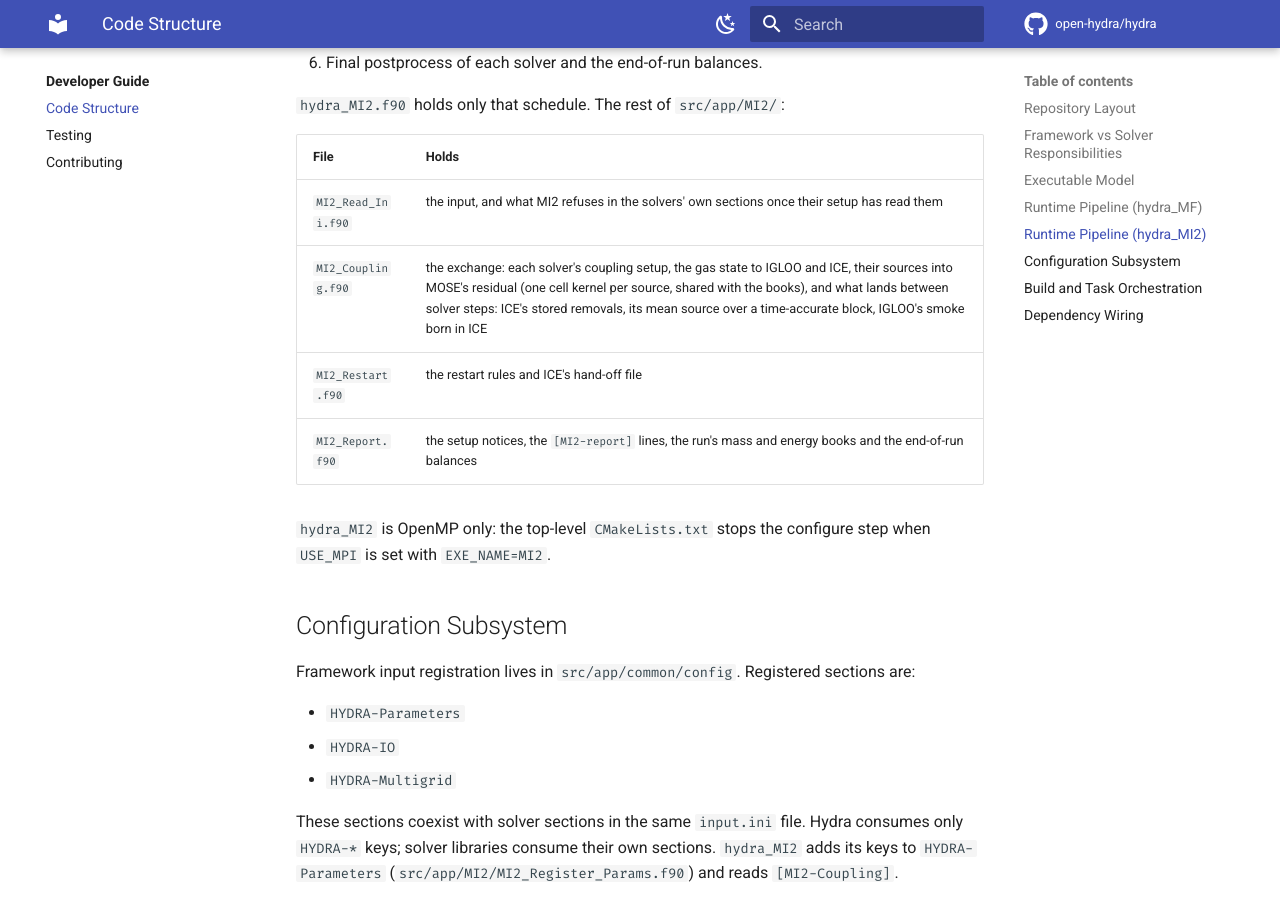
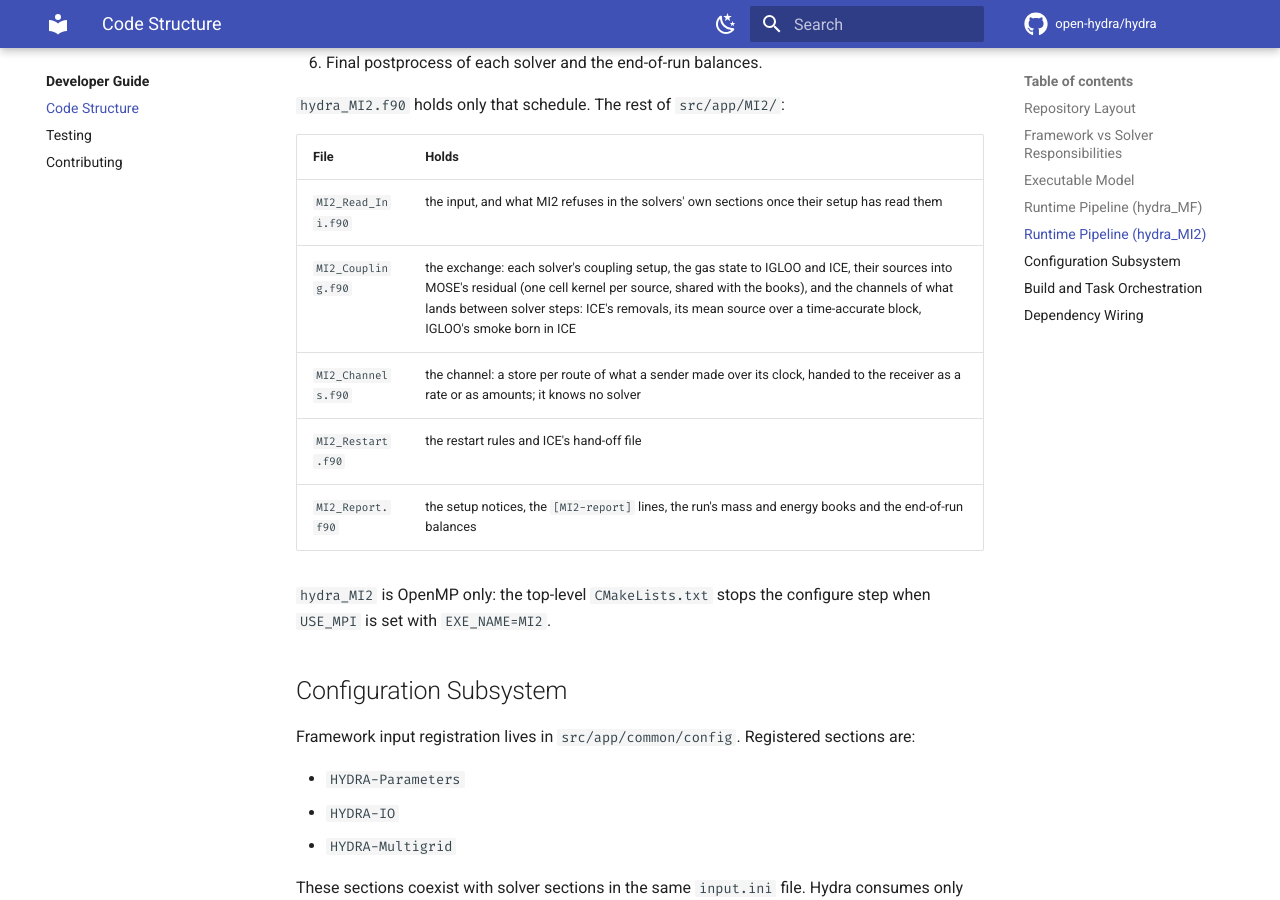
Before and after one commit to open-hydra/hydra, an MkDocs documentation site: the page built from docs/development/structure.md, in a window 1280 px wide and 900 px high, scrolled down 2615 px. Built offline with MkDocs 1.6.1 and Material for MkDocs 9.7.7, drawn with Linux system fonts in a browser that asks for light colours; comment, search, counter and statistics services are not loaded.

Commit message:
MI2: one channel type for what lands between solver steps
Co-Authored-By: Claude Opus 5.5 <noreply@anthropic.com>

```diff
--- a/docs/development/structure.md
+++ b/docs/development/structure.md
@@ -107,7 +107,8 @@ At a high level, `src/app/MF/hydra_MF.f90` does the following:
 | File | Holds |
 |---|---|
 | `MI2_Read_Ini.f90` | the input, and what MI2 refuses in the solvers' own sections once their setup has read them |
-| `MI2_Coupling.f90` | the exchange: each solver's coupling setup, the gas state to IGLOO and ICE, their sources into MOSE's residual (one cell kernel per source, shared with the books), and what lands between solver steps: ICE's stored removals, its mean source over a time-accurate block, IGLOO's smoke born in ICE |
+| `MI2_Coupling.f90` | the exchange: each solver's coupling setup, the gas state to IGLOO and ICE, their sources into MOSE's residual (one cell kernel per source, shared with the books), and the channels of what lands between solver steps: ICE's removals, its mean source over a time-accurate block, IGLOO's smoke born in ICE |
+| `MI2_Channels.f90` | the channel: a store per route of what a sender made over its clock, handed to the receiver as a rate or as amounts; it knows no solver |
 | `MI2_Restart.f90` | the restart rules and ICE's hand-off file |
 | `MI2_Report.f90` | the setup notices, the `[MI2-report]` lines, the run's mass and energy books and the end-of-run balances |
 
```
Also changed, not shown: 5 other files.
